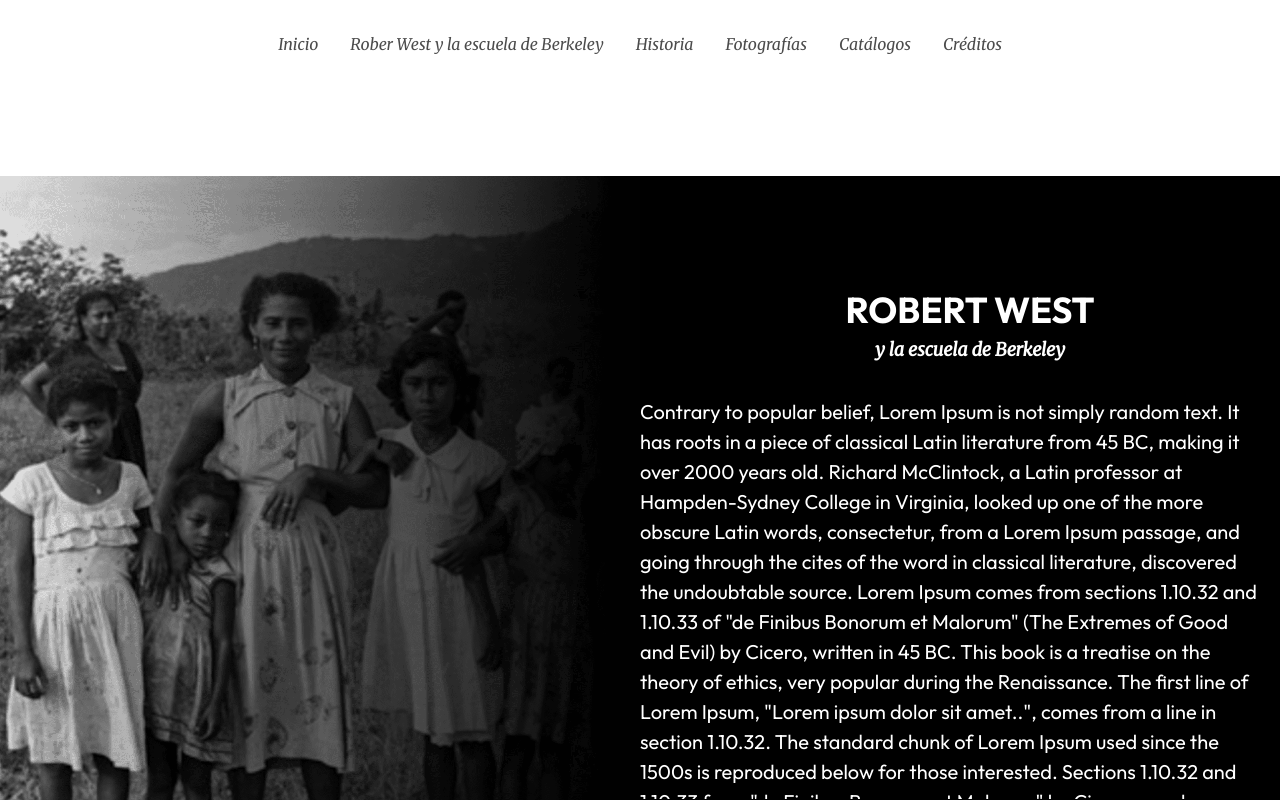
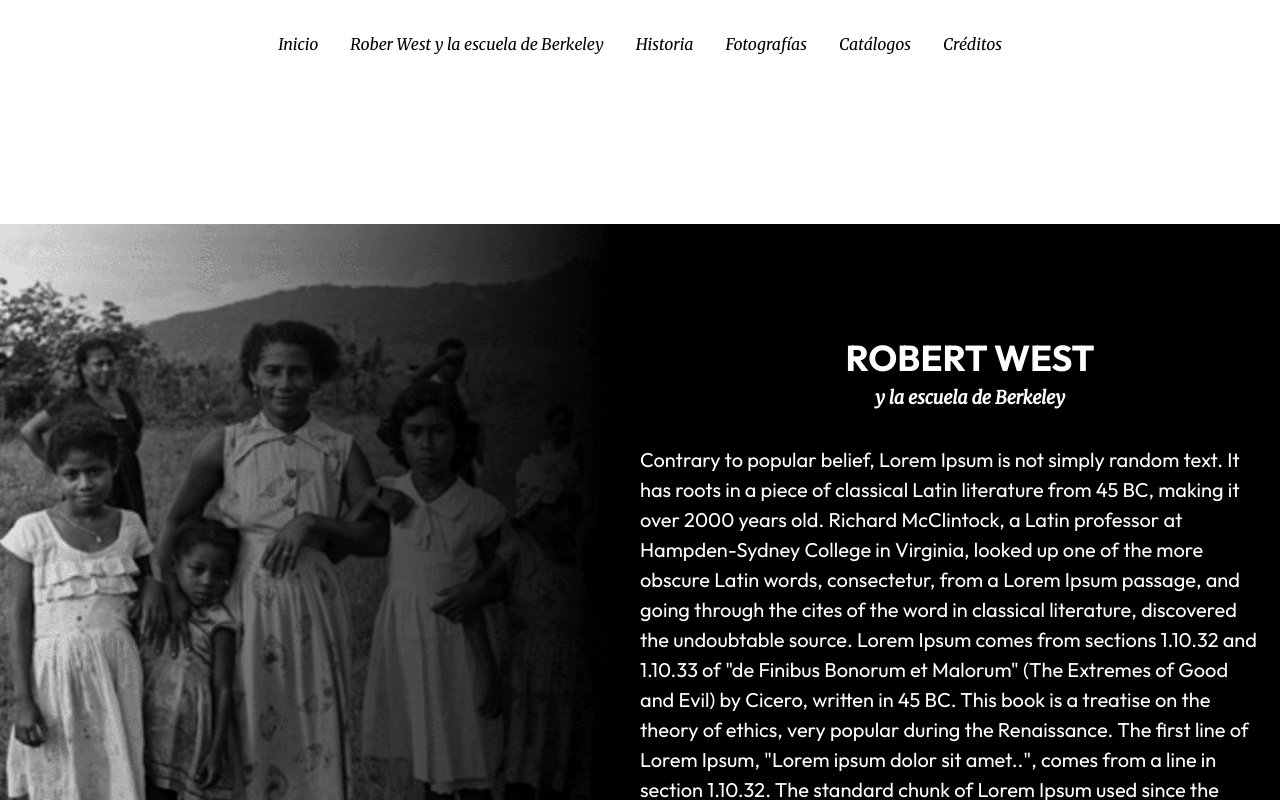
Before and after one commit to DuvanProgrammer/robert-west, a Next.js app: page /components in a window 1280 px wide. Shown: the top 800 px of the page. Built offline with nearby package versions, Linux system fonts and the light colour scheme.

Commit message:
solucion header

```diff
--- a/components/Header.jsx
+++ b/components/Header.jsx
@@ -1,16 +1,22 @@
 import Link from "next/link";
 import "bootstrap/dist/css/bootstrap.css"
 import styles from "../styles/Header.module.css";
+import { useEffect } from "react";
+import stickyHeader from "../modules/HeaderSticky";
 
-export default function header({dark}) {
+export default function header({dark,fixed}) {
 
   let modeClass = ""
   if(dark){
     modeClass = styles.rwHeaderDark
   }
 
+  useEffect(() => {
+    stickyHeader()
+  })
+
   return (
-    <header className={`${modeClass} ${styles.rwHeader}`}>
+    <header id="rw-header-p" className={`${modeClass} ${styles.rwHeader}`}>
       <nav className={`w-100 ${styles.rwHeaderCont}`}>
         <ul className={`nav justify-content-center ${styles.rwHeaderContItemsUl}`}>
           <li className={`nav-item ${styles.rwHeaderContItems}`}>
--- /dev/null
+++ b/modules/HeaderSticky.js
@@ -0,0 +1,15 @@
+const stickyHeader = () => {
+    const HeaderPrincipal = document.getElementById('rw-header-p')
+    if(HeaderPrincipal){
+        window.onscroll = function() {
+            let y = window.scrollY;
+            if(y > 100){
+                HeaderPrincipal.classList.add('rwHeaderFixed')
+            } else {
+                HeaderPrincipal.classList.remove('rwHeaderFixed')
+            }
+        };
+    }
+}
+
+export default stickyHeader
--- a/pages/components.jsx
+++ b/pages/components.jsx
@@ -11,8 +11,12 @@ import ImagenPrueba from "../public/img/card-img.png";
 export default function components() {
   return (
     <div>
-      <Header />
-      <Header dark={true} />
+      <Header
+      />
+      <div className="mt-5">
+      <Header dark={true}
+      />
+      </div>
       <SubheaderBlack
         title="ROBERT WEST"
         subtitle="y la escuela de Berkeley"
--- a/styles/Header.module.css
+++ b/styles/Header.module.css
@@ -1,8 +1,9 @@
 .rwHeader{
     display: flex;
     background-color: white;
-    opacity: .7;
+    transition: .4s;
 }
+
 .rwHeaderCont{
     padding: 1.5em;
 }
--- a/styles/globals.css
+++ b/styles/globals.css
@@ -1,5 +1,5 @@
 @import url('https://fonts.googleapis.com/css2?family=Merriweather:ital@1&family=Outfit:wght@100;400;700&family=Poppins:wght@500&display=swap');
-/*@import url('https://fonts.googleapis.com/css2?family=Poppins:wght@500&display=swap');*/
+
 
 html,
 body {
@@ -25,3 +25,27 @@ p, span {
 * {
   box-sizing: border-box;
 }
+
+/* Class for Header Fixed */
+.rwHeaderFixed{
+  width: 100%;
+  position: fixed;
+  top: 0;
+  left: 0;
+  z-index: 4;
+  -webkit-box-shadow: 0px 0px 10px 1px rgba(106,106,106,0.2);
+  box-shadow: 0px 0px 10px 1px rgba(106,106,106,0.2);
+  animation: stickyHeaderEffect .5s ease-in-out;
+}
+
+
+@keyframes stickyHeaderEffect {
+    from {
+      transform: translateY(-100%);
+    }
+
+    to{
+      transform: translateY(0);
+    }
+
+}
```
